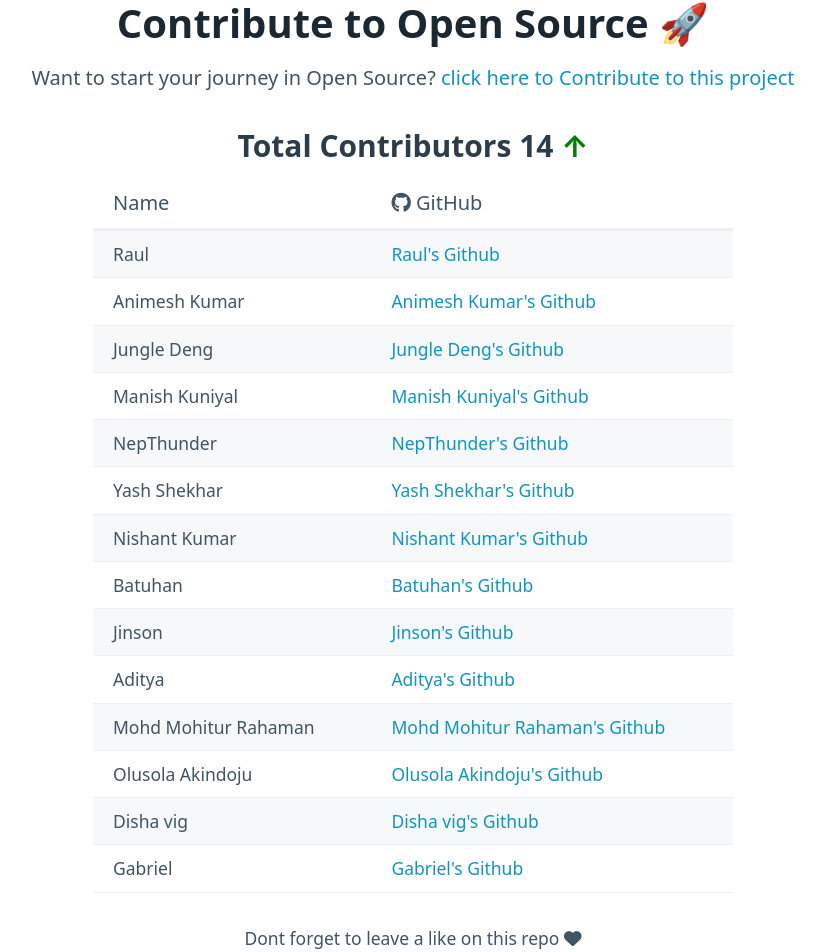
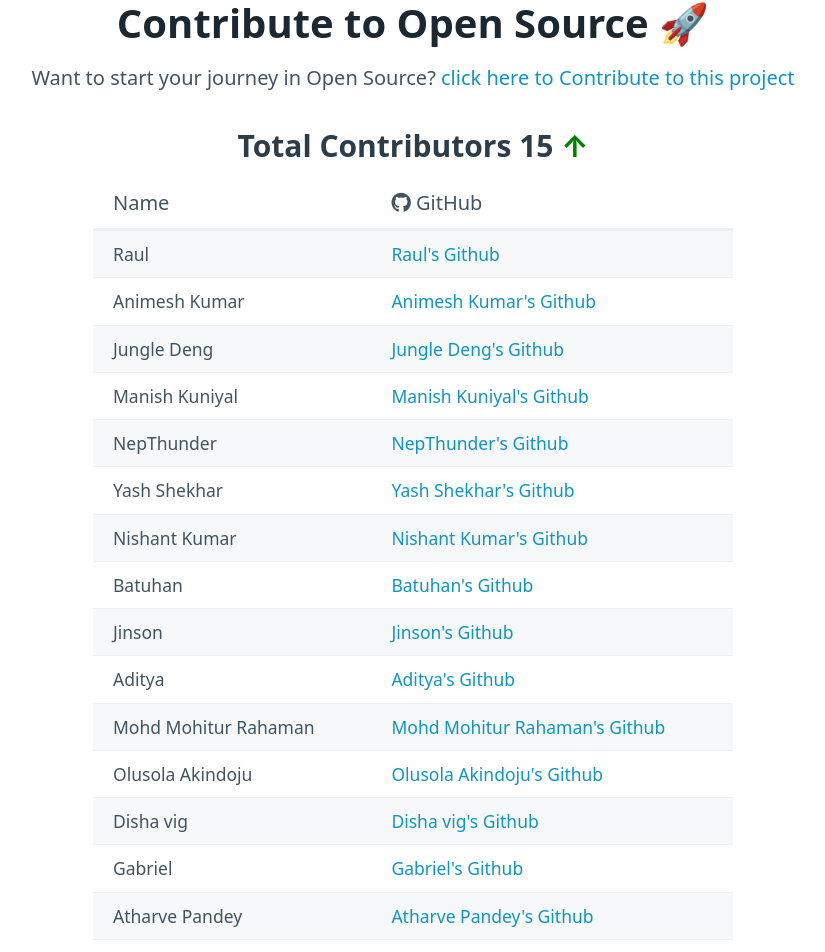
Before and after one commit to Raulj123/First-Contribution-, a SvelteKit app: page / in a window 1280 px wide. Shown: the part 37-989 px from the top of the page, without its empty margins (227-1052 px from the left). Built offline with nearby package versions, Linux system fonts and the light colour scheme.

Commit message:
added my name and git hub along with a few comments to the typescript file for those who arent familiar with it

```diff
--- a/src/routes/contributors.ts
+++ b/src/routes/contributors.ts
@@ -1,3 +1,6 @@
+//this is an array declaration, where each element is an object with key value pair;
+//key's are name and github and the value is of type string
+
 export const contributors = [
 	{
 		name: 'Raul',
@@ -56,6 +59,10 @@
 		name: 'Gabriel',
 		github: 'https://github.com/gjbgpr'
 	},
+	{
+		name: 'Atharve Pandey',
+		github: 'https://github.com/AtharvePandey'
+	},
 ];
 
-export const totalContributors = contributors.length;
+export const totalContributors = contributors.length; //length of the above array depending on how many objects are present...
```
Also changed, not shown: 2 other files (tests, documents, lock files or other folders).
